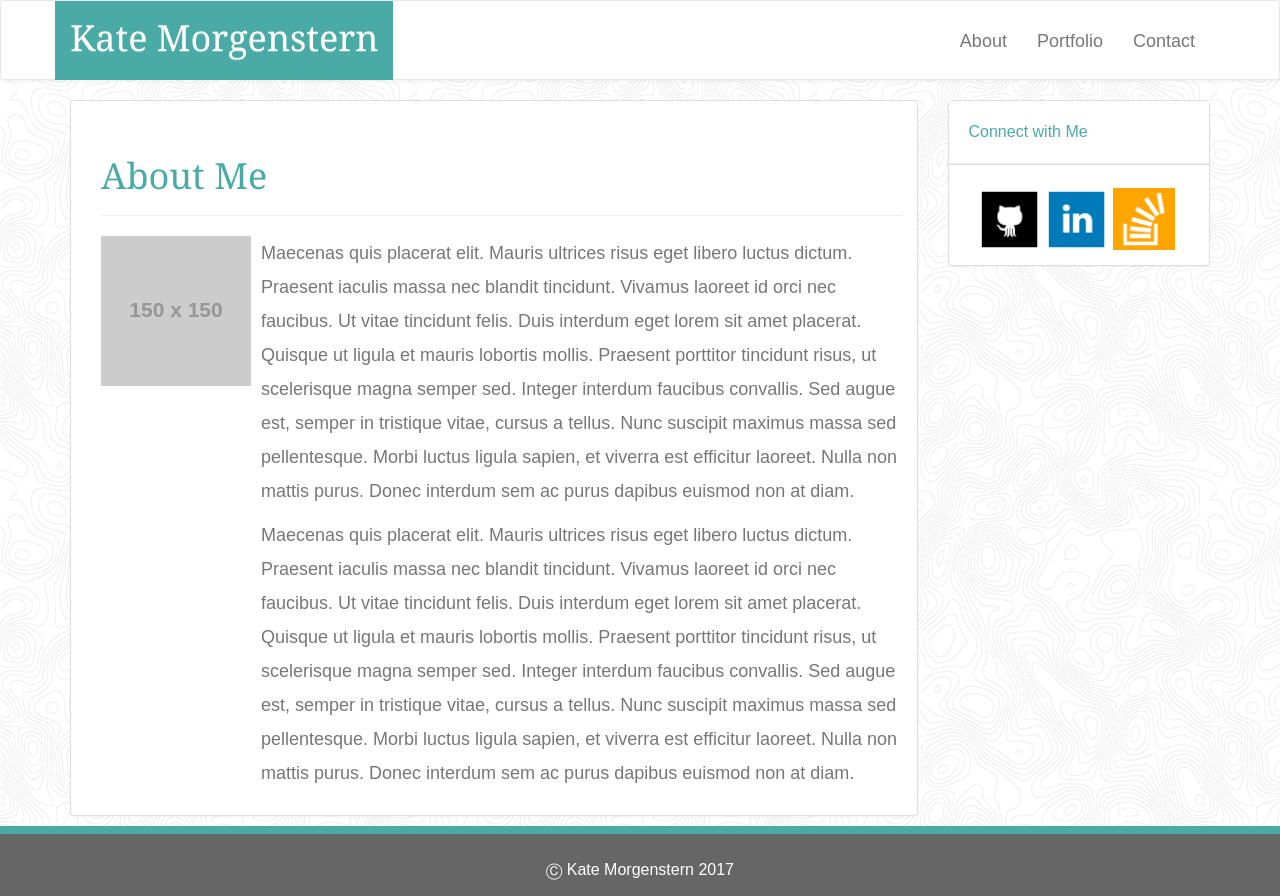
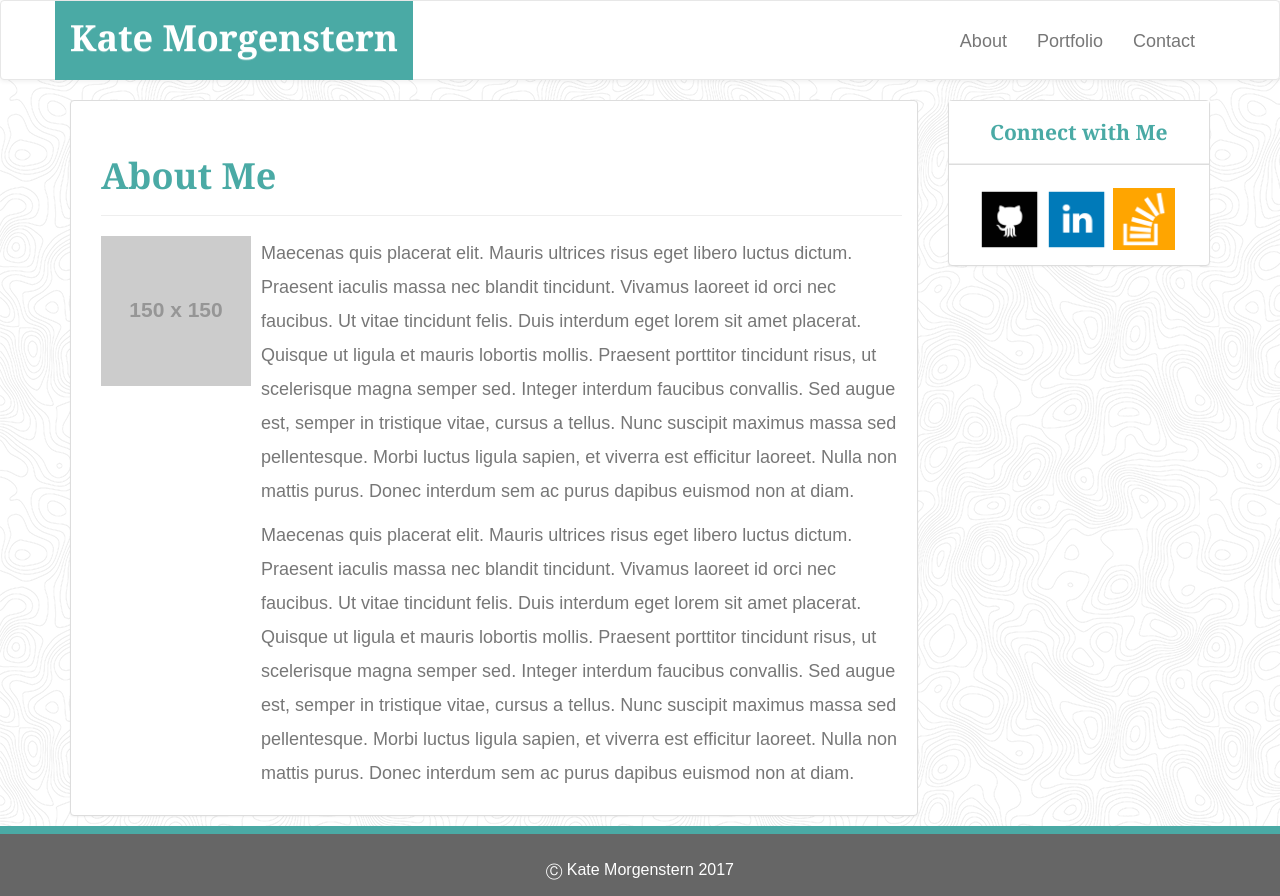
Before and after one commit to katemorg/Bootstrap-Portfolio, a plain HTML site: page index.html in a window 1280 px wide. Drawn offline with nearby package versions, Linux system fonts and the light colour scheme.

Commit message:
final upload?

```diff
--- a/css/style.css
+++ b/css/style.css
@@ -89,6 +89,11 @@ body {
   font-size: 36px;
 }
 
+.navbar-brand:hover {
+  background-color: #ffffff;
+  color: #4aaaa5;
+}
+
 .navbar {
   height: 80px;
   background: #ffffff;
@@ -108,17 +113,21 @@ body {
   padding-top: 30px;
 }
 
-h1, .navbar-brand {
+h1, .navbar-brand, .panel-title {
   color: #4aaaa5;
   font-family: Georgia, Times, 'Times New Roman', serif;
+  font-weight: bold;
+  font-size: 2em;
 }
 
 .panel-title {
-  color: #4aaaa5;
   background-color: #ffffff;
   padding: 20px;
   line-height: 22px;
   border-bottom: 1px solid #eee;
+  font-size: 1.17em;
+  font-weight: bold;
+  text-align: center;
 }
 
 .panel-heading {
```
